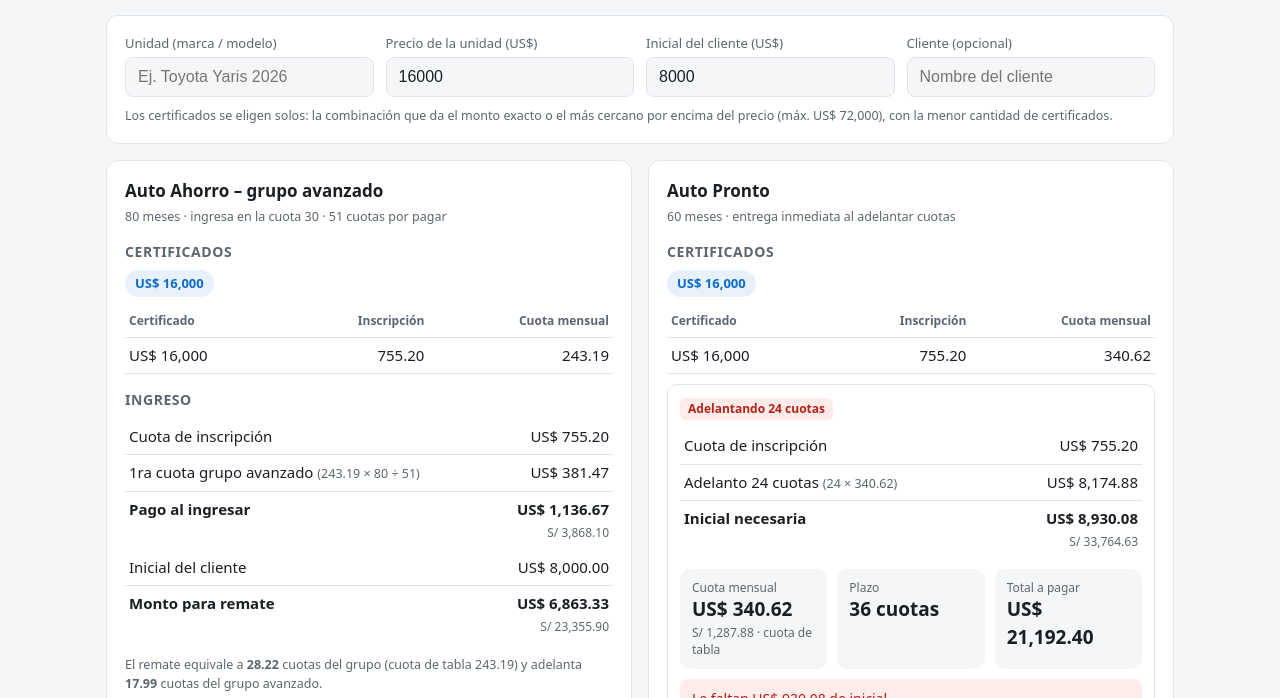
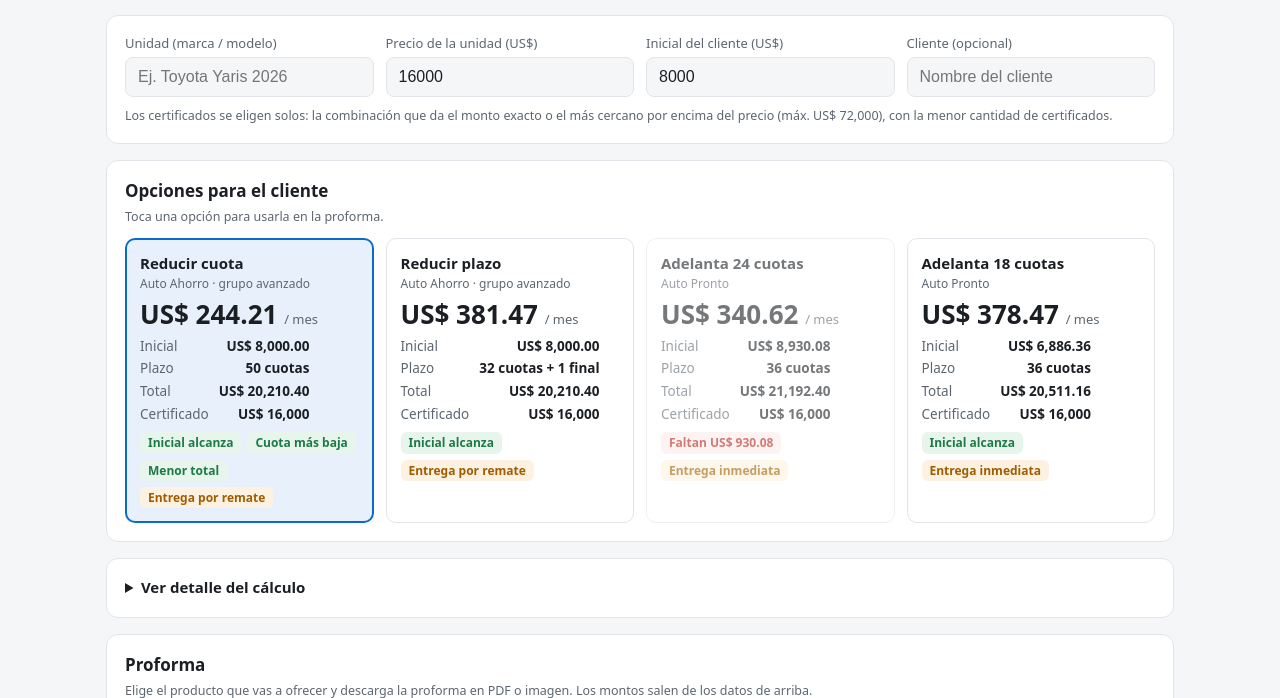
Before and after one commit to yehisoncsalas-art/calculadora-maquilink-arequipa, a plain HTML site: page index.html in a window 1280 px wide. Shown: the part 102-800 px from the top of the page. Drawn offline with nearby package versions, Linux system fonts and the light colour scheme.

Commit message:
Resumen compacto de opciones y detalle plegable
Co-Authored-By: Claude Opus 5.5 <noreply@anthropic.com>

```diff
--- a/index.html
+++ b/index.html
@@ -66,6 +66,23 @@ tr.tot td{font-weight:700;border-bottom:none}
 button{padding:9px 14px;border-radius:8px;border:1px solid var(--line);background:var(--card);color:var(--ink);font-size:14px;cursor:pointer}
 button.primary{background:var(--accent);border-color:var(--accent);color:#fff}
 @media print{.noprint{display:none}body{background:#fff}.card{break-inside:avoid}}
+/* Resumen de opciones */
+.tiles{display:grid;grid-template-columns:repeat(auto-fit,minmax(min(230px,100%),1fr));gap:12px}
+.tile{display:flex;flex-direction:column;gap:8px;text-align:left;padding:14px;border:1px solid var(--line);border-radius:10px;background:var(--card);color:var(--ink);font:inherit;cursor:pointer;min-width:0}
+.tile:hover{border-color:var(--accent)}
+.tile:focus-visible{outline:2px solid var(--accent);outline-offset:2px}
+.tile.sel{border:2px solid var(--accent);padding:13px;background:var(--accent-soft)}
+.tile .nm{font-weight:700;font-size:15px}
+.tile .fam{font-size:12px;color:var(--muted)}
+.tile .cuota{font-size:26px;font-weight:700;font-variant-numeric:tabular-nums;line-height:1.1}
+.tile .cuota small{font-size:13px;font-weight:400;color:var(--muted)}
+.tile dl{display:grid;grid-template-columns:auto 1fr;gap:3px 10px;margin:0;font-size:13.5px}
+.tile dt{color:var(--muted)}
+.tile dd{margin:0;text-align:right;font-variant-numeric:tabular-nums;font-weight:600}
+.tile .badges{display:flex;flex-wrap:wrap;gap:6px}
+.tile.off{opacity:.6}
+details.det summary{cursor:pointer;font-weight:600;font-size:15px}
+details.det .sub{border:1px solid var(--line);border-radius:10px;padding:14px;min-width:0}
 /* Proforma: hoja de papel, siempre clara (se descarga como documento) */
 .pf-layout{display:grid;grid-template-columns:minmax(0,260px) minmax(0,1fr);gap:16px;align-items:start}
 @media (max-width:760px){.pf-layout{grid-template-columns:minmax(0,1fr)}}
@@ -125,10 +142,18 @@ button.primary{background:var(--accent);border-color:var(--accent);color:#fff}
   </div>
 
   <div id="error"></div>
-  <div class="grid2">
-    <div class="card" id="ahorro"></div>
-    <div class="card" id="pronto"></div>
+  <div class="card">
+    <h2>Opciones para el cliente</h2>
+    <p class="note" style="margin:0 0 12px">Toca una opción para usarla en la proforma.</p>
+    <div class="tiles" id="resumen"></div>
   </div>
+  <details class="card det" id="detalle">
+    <summary>Ver detalle del cálculo</summary>
+    <div class="grid2" style="margin-top:14px">
+      <div class="sub" id="ahorro"></div>
+      <div class="sub" id="pronto"></div>
+    </div>
+  </details>
 
   <div class="card">
     <h2>Proforma</h2>
@@ -311,14 +336,51 @@ function render(){
   const inicial = parseFloat(document.getElementById('inicial').value)||0;
   const err = document.getElementById('error');
   const A = document.getElementById('ahorro'), P = document.getElementById('pronto');
-  if (precio <= 0){ err.innerHTML = '<div class="msg warn">Ingresa el precio de la unidad.</div>'; A.innerHTML=P.innerHTML=''; renderProforma(); return; }
-  if (precio > MAX_UNIDAD){ err.innerHTML = `<div class="msg bad">La unidad no puede pasar de US$ ${MAX_UNIDAD.toLocaleString('en-US')}.</div>`; A.innerHTML=P.innerHTML=''; renderProforma(); return; }
+  if (precio <= 0){ err.innerHTML = '<div class="msg warn">Ingresa el precio de la unidad.</div>'; A.innerHTML=P.innerHTML=''; $('resumen').innerHTML=''; renderProforma(); return; }
+  if (precio > MAX_UNIDAD){ err.innerHTML = `<div class="msg bad">La unidad no puede pasar de US$ ${MAX_UNIDAD.toLocaleString('en-US')}.</div>`; A.innerHTML=P.innerHTML=''; $('resumen').innerHTML=''; renderProforma(); return; }
   const u = document.getElementById('unidad').value.trim(), cl = document.getElementById('cliente').value.trim();
   err.innerHTML = (u||cl) ? `<div class="card" style="padding:12px 18px"><b>${esc(u||'Unidad')}</b> · ${usd(precio)} · inicial ${usd(inicial)}${cl?` · Cliente: ${esc(cl)}`:''}</div>` : '';
   A.innerHTML = calcAhorro(precio, inicial);
   P.innerHTML = calcPronto(precio, inicial);
+  renderResumen(precio, inicial);
   renderProforma();
 }
+
+// Resumen: solo lo que necesitan el asesor y el cliente
+function renderResumen(precio, inicial){
+  const ops = opciones(precio, inicial), sel = $('pfProd').value;
+  const viables = Object.keys(ops).filter(k=>ops[k].ok && !(ops[k].falta > 0.005));
+  const menorCuota = viables.reduce((m,k)=> m===null || ops[k].cuota < ops[m].cuota ? k : m, null);
+  const menorTotal = viables.reduce((m,k)=> m===null || ops[k].total < ops[m].total ? k : m, null);
+  const NOMBRE_CORTO = { ah_rc:['Reducir cuota','Auto Ahorro · grupo avanzado'], ah_rp:['Reducir plazo','Auto Ahorro · grupo avanzado'], ap_24:['Adelanta 24 cuotas','Auto Pronto'], ap_18:['Adelanta 18 cuotas','Auto Pronto'] };
+  $('resumen').innerHTML = Object.keys(ops).map(k=>{
+    const x = ops[k], [nm, fam] = NOMBRE_CORTO[k];
+    const falta = x.falta > 0.005, viable = x.ok && !falta;
+    let estado;
+    if (!x.ok) estado = `<span class="tag bad">Inicial insuficiente</span>`;
+    else if (falta) estado = `<span class="tag bad">Faltan ${usd(x.falta)}</span>`;
+    else estado = `<span class="tag ok">Inicial alcanza</span>`;
+    const extras = [];
+    if (k === menorCuota) extras.push('<span class="tag ok">Cuota más baja</span>');
+    if (k === menorTotal) extras.push('<span class="tag ok">Menor total</span>');
+    extras.push(x.entrega === 'Inmediata' ? '<span class="tag warn">Entrega inmediata</span>' : '<span class="tag warn">Entrega por remate</span>');
+    return `<button type="button" class="tile${k===sel?' sel':''}${viable?'':' off'}" data-k="${k}" aria-pressed="${k===sel}">
+      <div><div class="nm">${nm}</div><div class="fam">${fam}</div></div>
+      <div class="cuota">${x.ok ? usd(Math.max(x.cuota,0)) : '—'} <small>/ mes</small></div>
+      <dl>
+        <dt>Inicial</dt><dd>${usd(x.inicial)}</dd>
+        <dt>Plazo</dt><dd>${x.plazo.replace(/ \+ 1 final de US\$ [\d,.]+/,' + 1 final')}</dd>
+        <dt>Total</dt><dd>${usd(x.total)}</dd>
+        <dt>Certificado</dt><dd>${x.cert}</dd>
+      </dl>
+      <div class="badges">${estado}${extras.join('')}</div>
+    </button>`;
+  }).join('');
+}
+document.getElementById('resumen').addEventListener('click', e=>{
+  const t = e.target.closest('.tile'); if (!t) return;
+  $('pfProd').value = t.dataset.k; render();
+});
 
 // ===== Proforma =====
 const $ = id => document.getElementById(id);
@@ -337,13 +399,13 @@ function opciones(precio, inicial){
   const plazoRp = a.enteras + (a.ultima > 0.005 ? ' cuotas + 1 final de ' + usd(a.ultima) : ' cuotas');
   const baseA = [['Certificado(s) 80 meses', certTxt(a.sel)], ['Cuota de inscripción', usd(a.sel.ins)], ['1ra cuota grupo avanzado (al ingresar)', usd(a.cuotaAv)], ['Monto para remate', usd(Math.max(a.remate,0))]];
   const o = {
-    ah_rc: { ok:okA, tc:T80.tc, inicial, cuota:a.reduceCuota, plazo:a.quedan+' cuotas', total:inicial+a.saldo, entrega:'Por remate',
+    ah_rc: { ok:okA, cert:certTxt(a.sel), tc:T80.tc, inicial, cuota:a.reduceCuota, plazo:a.quedan+' cuotas', total:inicial+a.saldo, entrega:'Por remate',
       det:[...baseA, ['Cuota después de adjudicar', usd(a.reduceCuota)+' × '+a.quedan]] },
-    ah_rp: { ok:okA, tc:T80.tc, inicial, cuota:a.cuotaAv, plazo:plazoRp, total:inicial+a.saldo, entrega:'Por remate',
+    ah_rp: { ok:okA, cert:certTxt(a.sel), tc:T80.tc, inicial, cuota:a.cuotaAv, plazo:plazoRp, total:inicial+a.saldo, entrega:'Por remate',
       det:[...baseA, ['Cuotas que se reducen', fmt(a.cuotasReducidas)], ['Cuota después de adjudicar', usd(a.cuotaAv)]] }
   };
   p.op.forEach(x=>{
-    o['ap_'+x.n] = { ok:true, falta:x.falta, tc:T60.tc, inicial:x.entrada, cuota:x.cuota, plazo:x.resto+' cuotas', total:x.total, entrega:'Inmediata',
+    o['ap_'+x.n] = { ok:true, cert:certTxt(p.sel), falta:x.falta, tc:T60.tc, inicial:x.entrada, cuota:x.cuota, plazo:x.resto+' cuotas', total:x.total, entrega:'Inmediata',
       det:[['Certificado(s) 60 meses', certTxt(p.sel)], ['Cuota de inscripción', usd(p.sel.ins)], ['Adelanto de '+x.n+' cuotas', usd(x.adel)], ['Inicial necesaria', usd(x.entrada)], ['Cuota mensual', usd(x.cuota)+' × '+x.resto]] };
   });
   return o;
@@ -447,7 +509,8 @@ $('btnShare').addEventListener('click', ()=>accion('share'));
 // Datos del asesor: solo en este equipo
 ['asNom','asCel','asLug'].forEach(id=>{ const v = store.get('asesor_'+id); if (v) $(id).value = v;
   $(id).addEventListener('input', ()=>{ store.set('asesor_'+id, $(id).value); renderProforma(); }); });
-['pfProd','pfComp','pfCel','pfVal'].forEach(id=>{ $(id).addEventListener('input', renderProforma); $(id).addEventListener('change', renderProforma); });
+$('pfProd').addEventListener('change', render);
+['pfComp','pfCel','pfVal'].forEach(id=>{ $(id).addEventListener('input', renderProforma); $(id).addEventListener('change', renderProforma); });
 
 ['precio','inicial','unidad','cliente'].forEach(id=>document.getElementById(id).addEventListener('input',render));
 render();
```
